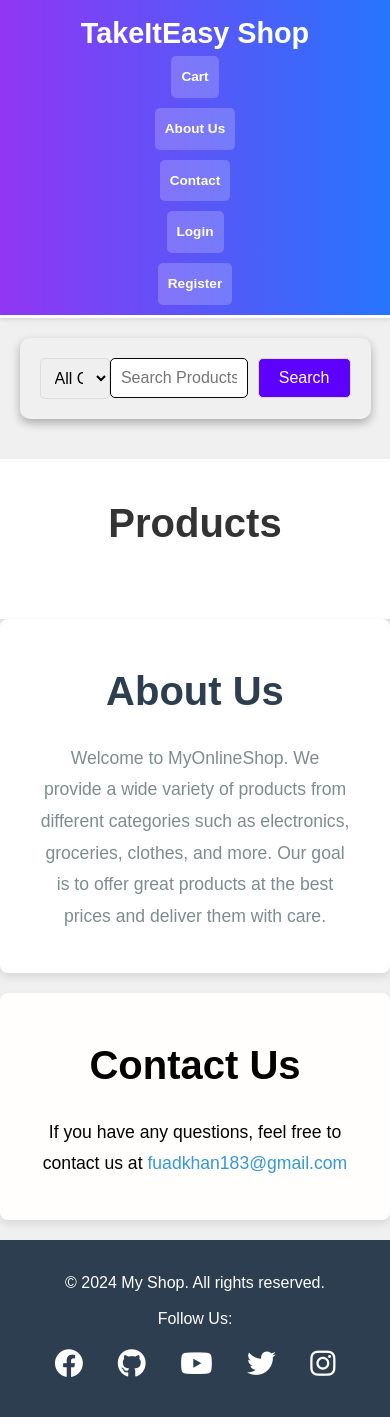
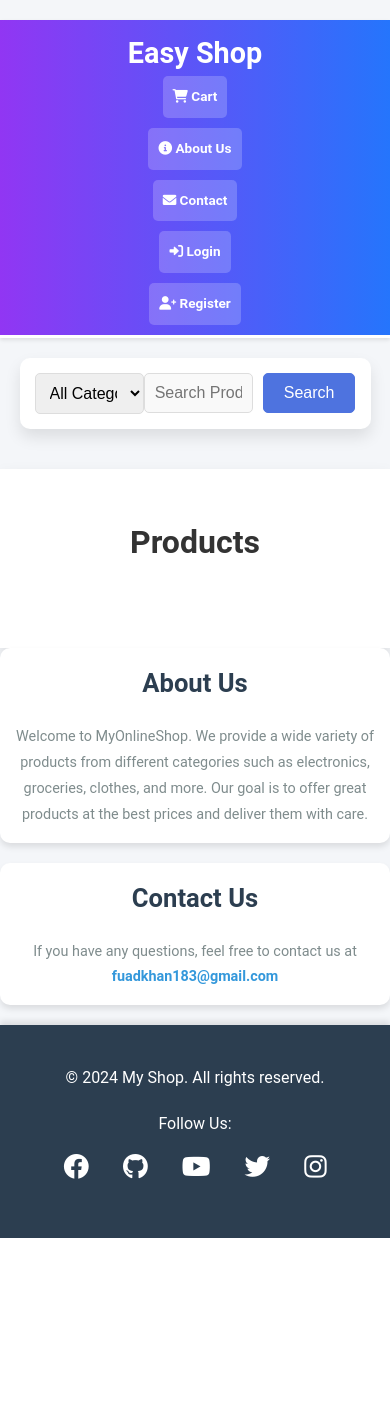
Before and after one commit to Fuad-Khan/Online-Super-Shop-Website, a PHP site: page / in a window 390 px wide. After the commit the page ends 1238 px from the top, so only its background shows below. Run offline with PHP 8.4, Linux system fonts and the light colour scheme; data that the repository does not hold is empty.

Commit message:
major Debug

```diff
--- a/css/footer.css
+++ b/css/footer.css
@@ -7,65 +7,83 @@
 
 /* Body Style */
 body {
-    font-family: Arial, sans-serif;
+    font-family: 'Roboto', Arial, sans-serif;
     line-height: 1.6;
-    background-color: #f0f0f0; /* Light gray background */
+    background-color: #f4f6f9; /* Light gray background */
     color: #333;
+
 }
 
 /* About Us Section */
 #about-us {
-    background-color: #ffffff; /* Bright yellow background */
+    background-color: #ffffff;
     padding: 40px;
     margin-bottom: 20px;
-    border-radius: 8px;
+    border-radius: 10px;
+    box-shadow: 0 4px 6px rgba(0, 0, 0, 0.1); /* Soft shadow for depth */
+    transition: transform 0.3s ease;
+}
+
+#about-us:hover {
+    transform: translateY(-10px); /* Lift effect on hover */
 }
 
 #about-us h2 {
+    font-size: 2em;
     color: #2c3e50;
+    margin-bottom: 20px;
 }
 
 #about-us p {
-    font-size: 1.1em;
+    font-size: 1.2em;
     color: #7f8c8d;
+    line-height: 1.8;
 }
 
 /* Contact Section */
 #contact {
-    background-color: #fffefd; /* Red background */
+    background-color: #ffffff;
     padding: 40px;
     margin-bottom: 20px;
-    border-radius: 8px;
+    border-radius: 10px;
+    box-shadow: 0 4px 6px rgba(0, 0, 0, 0.1);
 }
 
 #contact h2 {
-    color: #000000;
+    font-size: 2em;
+    color: #2c3e50;
+    margin-bottom: 20px;
 }
 
 #contact p {
-    font-size: 1.1em;
-    color: #000000;
+    font-size: 1.2em;
+    color: #7f8c8d;
+    line-height: 1.8;
 }
 
 #contact a {
     color: #3498db;
     text-decoration: none;
+    font-weight: bold;
+    transition: color 0.3s ease, transform 0.2s ease;
 }
 
 #contact a:hover {
+    color: #190588;
     text-decoration: underline;
-    color: #190588; /* Blue hover effect */
+    transform: scale(1.05); /* Slight scaling effect */
 }
 
 /* Footer */
 footer {
-    background-color: #2c3e50; /* Dark blue background */
+    background-color: #2c3e50;
     color: #fff;
     text-align: center;
-    padding: 20px;
+    padding: 30px;
     position: relative;
     width: 100%;
     bottom: 0;
+    box-shadow: 0 -4px 6px rgba(0, 0, 0, 0.1);
 }
 
 footer p {
@@ -74,19 +92,19 @@ footer p {
 
 /* Social Media Links */
 .social-media {
-    margin: 10px 0;
+    margin: 20px 0;
 }
 
 .social-media a {
     color: #fff;
     margin: 0 15px;
     text-decoration: none;
-    font-size: 1.8em;
-    transition: color 0.3s ease-in-out;
+    font-size: 2em;
+    transition: color 0.3s ease-in-out, transform 0.3s ease;
 }
 
 .social-media a:hover {
-    color: #cd34db; /* Blue hover effect */
+    transform: scale(1.1); /* Slight enlarge on hover */
 }
 
 /* Social Media Specific Colors */
@@ -109,3 +127,44 @@ footer p {
 .social-media a:nth-child(5):hover {
     color: #0496ff; /* Twitter Blue */
 }
+
+/* Media Queries for Responsiveness */
+@media (max-width: 768px) {
+    #about-us, #contact {
+        padding: 20px;
+    }
+
+    #about-us h2, #contact h2 {
+        font-size: 1.8em;
+    }
+
+    #about-us p, #contact p {
+        font-size: 1em;
+    }
+
+    .social-media a {
+        font-size: 1.6em;
+    }
+}
+
+@media (max-width: 480px) {
+    body {
+        padding-top: 20px;
+    }
+
+    #about-us, #contact {
+        padding: 15px;
+    }
+
+    #about-us h2, #contact h2 {
+        font-size: 1.6em;
+    }
+
+    #about-us p, #contact p {
+        font-size: 0.9em;
+    }
+
+    footer p {
+        font-size: 1em;
+    }
+}
--- a/css/header.css
+++ b/css/header.css
@@ -1,5 +1,20 @@
+/* Global Styles */
+* {
+    margin: 0;
+    padding: 0;
+    box-sizing: border-box;
+}
+
+html, body {
+    margin: 0;
+    padding: 0;
+    font-family: 'Arial', sans-serif;
+    background-color: #f4f4f4;
+
+}
 /* Header */
 header {
+
     background: linear-gradient(to right, #9136f3, #2575fc);
     color: white;
     padding: 20px 5%;
@@ -11,6 +26,7 @@ header {
     position: relative;
     flex-wrap: wrap; /* Allows wrapping for smaller screens */
     width: 100%; /* Ensures header spans the full width */
+    transition: all 0.3s ease; /* Smooth transition */
 }
 
 /* Logo */
@@ -21,6 +37,12 @@ header .logo h1 {
     margin: 0;
     text-align: center;
     flex: 1 1 100%; /* Full width on smaller screens */
+    transition: transform 0.3s ease; /* Smooth hover effect */
+}
+
+/* Logo Hover Effect */
+header .logo h1:hover {
+    transform: scale(1.1);
 }
 
 /* Remove underline from the logo link */
@@ -49,11 +71,13 @@ nav a {
     text-align: center;
 }
 
+/* Navigation Hover Effect */
 nav a:hover {
     background-color: rgba(255, 255, 255, 0.4);
     transform: scale(1.05);
 }
 
+/* Focus Outline for Navigation Links */
 nav a:focus {
     outline: 2px solid #fff;
     outline-offset: 3px;
--- a/includes/header.php
+++ b/includes/header.php
@@ -25,25 +25,25 @@ if ($conn->connect_error) {
 <!-- Header Section -->
 <header>
     <div class="logo">
-        <h1><a href="index.php">TakeItEasy Shop</a></h1>
+        <h1><a href="index.php">Easy Shop</a></h1>
     </div>
+
     <nav>
-        <a href="cart.php">Cart</a>
-        <?php if (isset($_SESSION['user_id'])): ?>
-                <a href="orders.php">Your Orders</a></li> <!-- Link to the Orders page -->
-            <?php endif; ?>
-        <a href="#about-us">About Us</a>
-        <a href="#contact">Contact</a>
+        <a href="cart.php" class="<?= basename($_SERVER['PHP_SELF']) === 'cart.php' ? 'active' : '' ?>"><i class="fas fa-shopping-cart"></i> Cart</a>
 
         <?php if (isset($_SESSION['user_id'])): ?>
-            <!-- Show Profile and Logout if logged in -->
-            <a href="profile.php">Profile</a>
-            <a href="logout.php">Logout</a>
+            <a href="orders.php"><i class="fas fa-box"></i> Your Orders</a>
+            <a href="profile.php"><i class="fas fa-user"></i> Profile</a>
+            <a href="#about-us"><i class="fas fa-info-circle"></i> About Us</a>
+            <a href="#contact"><i class="fas fa-envelope"></i> Contact</a>
+            <a href="logout.php"><i class="fas fa-sign-out-alt"></i> Logout</a>
         <?php else: ?>
-            <!-- Show Login and Register if not logged in -->
-            <a href="login.php">Login</a>
-            <a href="register.php">Register</a>
+            <a href="#about-us"><i class="fas fa-info-circle"></i> About Us</a>
+            <a href="#contact"><i class="fas fa-envelope"></i> Contact</a>
+            <a href="login.php"><i class="fas fa-sign-in-alt"></i> Login</a>
+            <a href="register.php"><i class="fas fa-user-plus"></i> Register</a>
         <?php endif; ?>
+
     </nav>
 </header>
 
--- a/index.php
+++ b/index.php
@@ -114,6 +114,15 @@ $product_result = $conn->query($product_query);
             const category_id = document.getElementById("category-dropdown").value;
             window.location.href = `index.php?category_id=${category_id}&search_query=${search_query}`;
         }
+
+        document.addEventListener("DOMContentLoaded", () => {
+            const menuToggle = document.querySelector(".menu-toggle");
+            const navLinks = document.querySelector(".nav-links");
+
+            menuToggle.addEventListener("click", () => {
+                navLinks.classList.toggle("active");
+            });
+        });
     </script>
 
 </body>
--- a/styles.css
+++ b/styles.css
@@ -7,29 +7,35 @@
 
 body {
     font-family: 'Arial', sans-serif;
-    background: #f5f5f5;
+    background: #fafafa;
     color: #333;
     line-height: 1.6;
     font-size: 16px;
+    transition: background-color 0.3s ease;
 }
 
+/* Heading Styles */
 h1, h2, h3, p {
     margin: 0;
 }
 
-
 /* Style for the search bar container */
 .search-bar-container {
-    width: 90%; /* 90% of the page width */
-    margin: 0 auto; /* Center the container horizontally */
-    padding: 20px; /* Add some padding inside the box */
-    background-color: #211d1d00; /* Dark background for the box */
-    border-radius: 10px; /* Rounded corners */
-    box-shadow: 0 4px 10px rgba(18, 13, 13, 0.3); /* Subtle shadow for depth */
+    width: 90%;
+
+    margin: 20px auto;
+    padding: 20px;
+    background: #ffffff;
+    border-radius: 10px;
+    box-shadow: 0 8px 16px rgba(0, 0, 0, 0.1);
     display: flex;
     justify-content: center;
     align-items: center;
-    margin-top: 20px; /* Space at the top */
+    transition: box-shadow 0.3s ease-in-out;
+}
+
+.search-bar-container:hover {
+    box-shadow: 0 12px 24px rgba(0, 0, 0, 0.2);
 }
 
 /* Style for the search category section */
@@ -37,28 +43,39 @@ h1, h2, h3, p {
     display: flex;
     justify-content: space-between;
     align-items: center;
-    width: 100%; /* Ensure it takes up the full width of the container */
+    width: 100%;
 }
 
 /* Style for the dropdown */
 .category-dropdown {
-    width: 25%; /* Adjust width of the dropdown */
+    width: 25%;
     padding: 10px;
     font-size: 16px;
     border-radius: 5px;
-    border: 1px solid #ddd; /* Light border */
+    border: 1px solid #ddd;
+    transition: border-color 0.3s ease;
+}
+
+.category-dropdown:focus {
+    border-color: #4e73df;
+    outline: none;
 }
 
 /* Style for the search input field */
 .search-input {
-    width: 50%; /* Adjust input field width */
+    width: 50%;
     padding: 10px;
     font-size: 16px;
-    margin-right: 10px; /* Space between input and button */
+    margin-right: 10px;
     border-radius: 5px;
-    border: 1px solid #0c0505; /* Light border */
-    background-color: #ffffff; /* Dark input field background */
-    color: #0f0404; /* White text color */
+    border: 1px solid #ddd;
+    background-color: #f9f9f9;
+    transition: border-color 0.3s ease;
+}
+
+.search-input:focus {
+    border-color: #4e73df;
+    outline: none;
 }
 
 /* Style for the search button */
@@ -67,35 +84,28 @@ h1, h2, h3, p {
     font-size: 16px;
     cursor: pointer;
     border-radius: 5px;
-    border: 1px solid #ddd;
-    background-color: rgb(93, 0, 255); /* Subtle green for the button */
-    color: #fff; /* White text color */
-    transition: background-color 0.3s ease; /* Smooth transition on hover */
+    border: 1px solid #4e73df;
+    background-color: #4e73df;
+    color: white;
+    transition: background-color 0.3s ease, transform 0.3s ease;
 }
 
-/* Add hover effect to search button */
 #search-button:hover {
-    background-color: #4c4; /* Darker green when hovered */
+    background-color: #365fdb;
+    transform: scale(1.05);
 }
-
-/* Hover effect for input and dropdown */
-.search-input:hover, .category-dropdown:hover {
-    border-color: #5f5; /* Light green border on hover */
-}
-
-
 
 /* Products Section */
 #products {
-    padding: 2rem 5%;
+    padding: 3rem 5%;
     background: #fff;
     margin-top: 40px;
-    box-shadow: 0 4px 8px rgba(0, 0, 0, 0.1);
+    box-shadow: 0 8px 16px rgba(0, 0, 0, 0.1);
 }
 
 #products h2 {
     text-align: center;
-    font-size: 2.5rem;
+    font-size: 2.8rem;
     margin-bottom: 1.5rem;
     color: #333;
 }
@@ -105,13 +115,14 @@ h1, h2, h3, p {
     grid-template-columns: repeat(auto-fit, minmax(280px, 1fr));
     gap: 2rem;
     margin-top: 2rem;
+    justify-items: center;
 }
 
 .product-card {
     background: #fff;
-    border-radius: 10px;
-    box-shadow: 0 4px 10px rgba(0, 0, 0, 0.1);
-    padding: 1rem;
+    border-radius: 12px;
+    box-shadow: 0 6px 12px rgba(0, 0, 0, 0.1);
+    padding: 1.5rem;
     text-align: center;
     transition: transform 0.3s ease, box-shadow 0.3s ease;
     display: flex;
@@ -191,41 +199,29 @@ h1, h2, h3, p {
     border: none;
     border-radius: 5px;
     cursor: pointer;
-    transition: background-color 0.3s ease;
-    width: auto; /* Keep it auto-sized for flexibility */
+    transition: background-color 0.3s ease, transform 0.3s ease;
 }
 
 .addtocart button:hover {
     background-color: #6a11cb;
-}
-
-.add-to-cart-button {
-    padding: 10px 15px;
-    background: #2575fc;
-    color: white;
-    border: none;
-    border-radius: 5px;
-    cursor: pointer;
-    font-size: 1rem;
-    transition: background-color 0.3s ease;
-    margin-top: 15px;
-    width: 100%;
-}
-
-.add-to-cart-button:hover {
-    background-color: #6a11cb;
+    transform: scale(1.05);
 }
 
 /* About Us Section */
 #about-us {
     background-color: #f9f9f9;
-    padding: 40px 5%;
+    padding: 50px 5%;
     text-align: center;
-    box-shadow: 0 4px 8px rgba(0, 0, 0, 0.1);
+    box-shadow: 0 8px 16px rgba(0, 0, 0, 0.1);
+    transition: box-shadow 0.3s ease-in-out;
+}
+
+#about-us:hover {
+    box-shadow: 0 12px 24px rgba(0, 0, 0, 0.15);
 }
 
 #about-us h2 {
-    font-size: 2.5rem;
+    font-size: 2.8rem;
     margin-bottom: 20px;
     color: #333;
 }
@@ -238,14 +234,19 @@ h1, h2, h3, p {
 
 /* Contact Section */
 #contact {
-    padding: 40px 5%;
+    padding: 50px 5%;
     background-color: #f9f9f9;
     text-align: center;
-    box-shadow: 0 4px 8px rgba(0, 0, 0, 0.1);
+    box-shadow: 0 8px 16px rgba(0, 0, 0, 0.1);
+    transition: box-shadow 0.3s ease-in-out;
+}
+
+#contact:hover {
+    box-shadow: 0 12px 24px rgba(0, 0, 0, 0.15);
 }
 
 #contact h2 {
-    font-size: 2.5rem;
+    font-size: 2.8rem;
     margin-bottom: 20px;
 }
 
@@ -255,23 +256,16 @@ h1, h2, h3, p {
     line-height: 1.8;
 }
 
-
-
 /* Responsive Design */
 @media (max-width: 768px) {
-    header {
-        flex-direction: column;
-        align-items: flex-start;
-    }
-
-    nav {
-        flex-direction: column;
-        gap: 10px;
-    }
-
     .search-bar-container {
         flex-direction: column;
         gap: 10px;
+        padding: 15px;
+    }
+
+    .search-input, .category-dropdown {
+        width: 100%;
     }
 
     .product-list {
@@ -279,11 +273,14 @@ h1, h2, h3, p {
     }
 
     .product-card {
-        padding: 0.5rem;
+        padding: 1rem;
     }
 
-    form {
+    .addtocart button {
         width: 100%;
-        padding: 15px;
+    }
+
+    #products h2, #about-us h2, #contact h2 {
+        font-size: 2rem;
     }
 }
```
Also changed, not shown: other parts of styles.css (+17 -20 lines).
